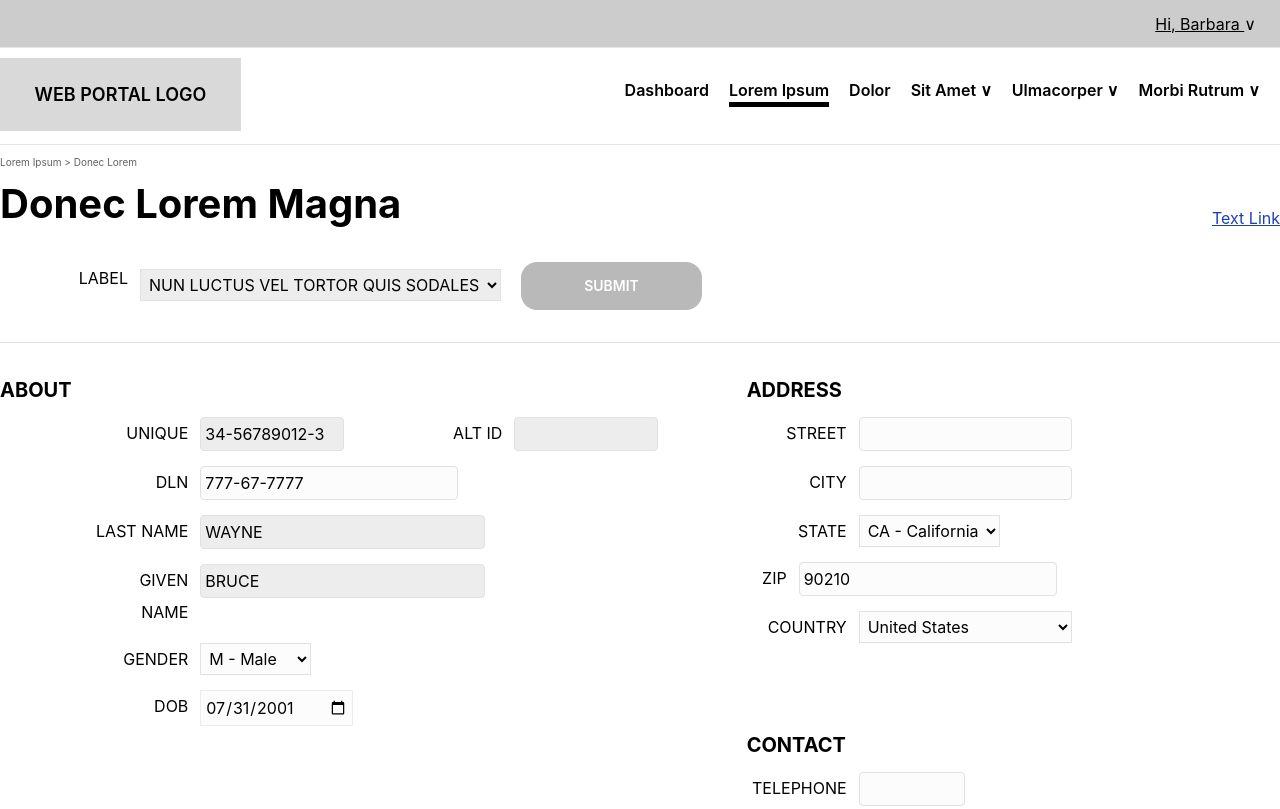
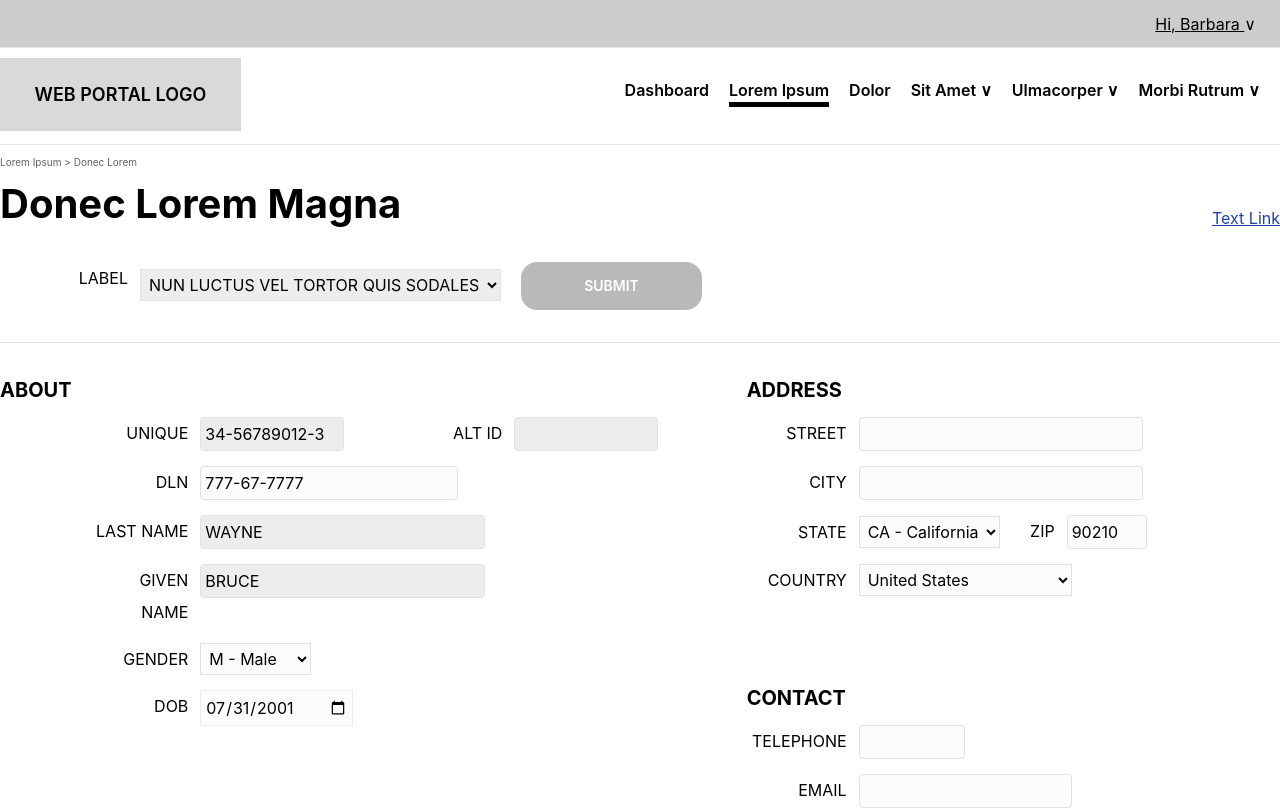
Before and after one commit to joshgoss/cloud7works-figma, a React (Create React App) app: page / in a window 1280 px wide. Shown: the top 809 px of the page. Built offline with nearby package versions, Linux system fonts and the light colour scheme.

Commit message:
fix zip code not aligning correctly
- also fix street and city input widths

```diff
--- a/src/components/Label.tsx
+++ b/src/components/Label.tsx
@@ -4,16 +4,18 @@ type Props = {
   className?: string;
   htmlFor: string;
   children: React.ReactNode | string;
+  style?: object;
 };
 
-function Label({ className, children, htmlFor }: Props) {
+function Label({ className, children, htmlFor, style }: Props) {
   return (
     <label
       className={classNames(
-        "w-[100px] text-right inline-block uppercase mr-3 align-top leading-[32px]",
-        className
+        className,
+        "w-[100px] text-right inline-block uppercase mr-3 align-top leading-[32px]"
       )}
       htmlFor={htmlFor}
+      style={style}
     >
       {children}
     </label>
--- a/src/pages/DonecLoremMagnaPage.tsx
+++ b/src/pages/DonecLoremMagnaPage.tsx
@@ -98,11 +98,11 @@ function DonecLoremMagna() {
           <h2 className="text-[20px] font-bold mb-3">ADDRESS</h2>
           <Field>
             <Label htmlFor="street">Street</Label>
-            <Input className="w-1/2" name="street" value="" />
+            <Input className="w-4/6" name="street" value="" />
           </Field>
           <Field>
             <Label htmlFor="city">City</Label>
-            <Input className="w-1/2" name="city" value="" />
+            <Input className="w-4/6" name="city" value="" />
           </Field>
           <div>
             <Field className="inline-block">
@@ -115,10 +115,13 @@ function DonecLoremMagna() {
             </Field>
 
             <Field className="inline-block">
-              <Label className="w-[40px]" htmlFor="zip">
+              <Label
+                htmlFor="zip"
+                style={{ width: "40px", marginLeft: "15px" }}
+              >
                 Zip
               </Label>
-              <Input name="zip" value="90210" />
+              <Input className="w-[80px]" name="zip" value="90210" />
             </Field>
           </div>
           <Field>
```
